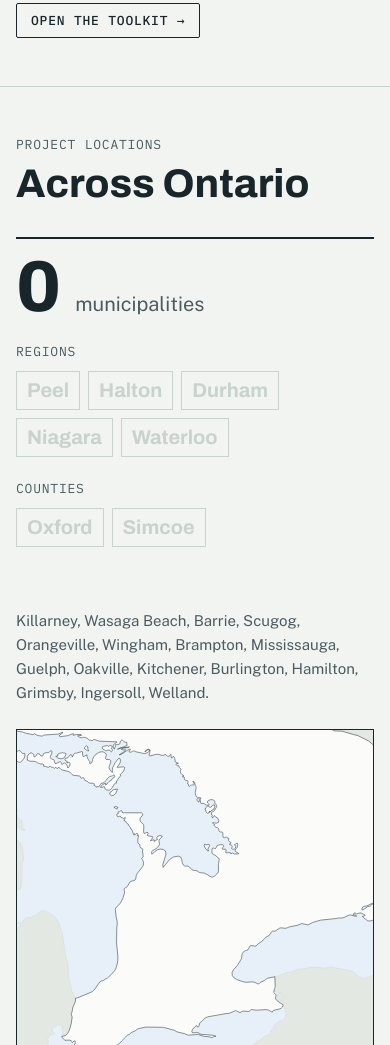
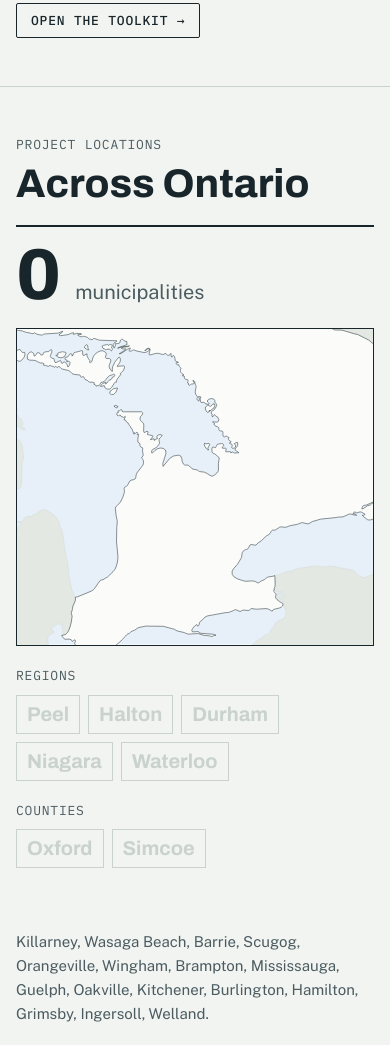
Before and after one commit to tedn0405/tedn0405.github.io, a plain HTML site: page index.html in a window 390 px wide. Shown: the part 9294-10339 px from the top of the page. Drawn offline with nearby package versions, Linux system fonts and the light colour scheme.

Commit message:
Across Ontario on phones: keep the count and the map on screen together
On narrow screens the map now sits directly under the count, and the pins
start dropping once the count is on screen, so the number runs up while
both are visible. Desktop layout and timing are unchanged.

Co-Authored-By: Claude Fable 5.2 <noreply@anthropic.com>
Claude-Session: https://claude.ai/code/session_014VDYFYNUJeurEdNAA1orKM

```diff
--- a/index.html
+++ b/index.html
@@ -154,7 +154,14 @@ section { padding-block: clamp(48px, 7vw, 88px); border-bottom: 1px solid var(--
 .pin text { font: 600 21px var(--f-note); fill: var(--ink); paint-order: stroke; stroke: var(--sheet); stroke-width: 6px; stroke-linejoin: round; }
 .lake { font: 500 19px var(--f-note); fill: var(--pipe); letter-spacing: 0.12em; text-transform: uppercase; text-anchor: middle; opacity: 0.75; }
 @media (max-width: 760px) {
-  .onmap { grid-template-columns: minmax(0, 1fr); }
+  .onmap { display: flex; flex-direction: column; align-items: stretch; gap: 20px; }
+  .onmap > div:first-child { display: contents; }
+  .onmap .sec-head { order: 1; margin-bottom: 0; }
+  .onmap-count { order: 2; }
+  .mapbox { order: 3; }
+  .chipset { order: 4; margin-top: 0; }
+  .onmap-ca { order: 5; margin-top: 0; }
+  .places { order: 6; margin-top: 0; }
   .pin text, .lake { display: none; }
   .places { display: block; }
 }
@@ -1064,7 +1071,7 @@ section { padding-block: clamp(48px, 7vw, 88px); border-bottom: 1px solid var(--
     var map = $(".onmap");
     if (map) {
       var pins = $$(".pin"), chips = $$(".chips span"), cnt = $("#cnt"), ca = $(".onmap-ca");
-      add($(".mapbox"), function (p) {
+      var mapScene = function (p) {
         var t = p * 4.2, n = 0, lit = {};
         pins.forEach(function (el, i) {
           var s = 0.4 + i * 0.165, q = seg(t, s, s + 0.32), e = ease(q), txt = el.querySelector("text");
@@ -1076,7 +1083,13 @@ section { padding-block: clamp(48px, 7vw, 88px); border-bottom: 1px solid var(--
         cnt.textContent = n;
         chips.forEach(function (el) { el.classList.toggle("on", !!lit[el.dataset.r]); });
         rise(ca, seg(t, 3.4, 3.9), 14);
-      }, 0.75);
+      };
+      add($(".mapbox"), mapScene, 0.75);
+      var countEl = $(".onmap-count"), boxEl = $(".mapbox"), sc = scenes[scenes.length - 1];
+      // Stacked (phones): start when the count comes into view and finish while count and map are both on screen.
+      sc.pick = function () { return boxEl.getBoundingClientRect().top > countEl.getBoundingClientRect().bottom ? countEl : boxEl; };
+      sc.spanFor = function (el) { return el === countEl ? 0.4 : 0.75; };
+      sc.startFor = function (el) { return el === countEl ? 0.62 : 0.92; };
     }
 
     // How I work: lines run out from the centre
@@ -1101,7 +1114,10 @@ section { padding-block: clamp(48px, 7vw, 88px); border-bottom: 1px solid var(--
     add(tag, function (p) { rise(tag, seg(p, 0, 0.7), 40); rule.style.transform = "scaleX(" + io(seg(p, 0.45, 1)) + ")"; }, 0.5);
 
     // Each scene's progress follows how far it has come up the window, eased so it never jumps
-    function target(s) { var r = s.el.getBoundingClientRect(); return cl((window.innerHeight * 0.92 - r.top) / (window.innerHeight * s.span)); }
+    function target(s) {
+      var el = s.pick ? s.pick() : s.el, span = s.spanFor ? s.spanFor(el) : s.span, start = s.startFor ? s.startFor(el) : 0.92, r = el.getBoundingClientRect();
+      return cl((window.innerHeight * start - r.top) / (window.innerHeight * span));
+    }
     var raf = 0;
     function frame() {
       raf = 0; var busy = false;
```
